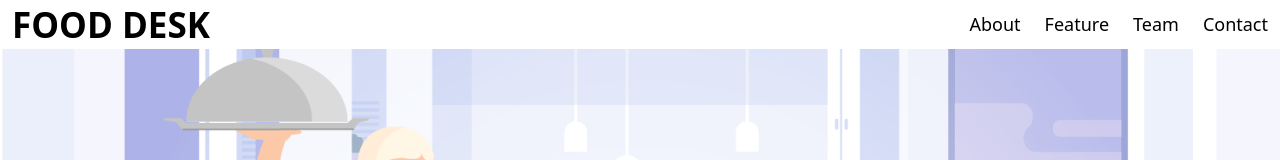
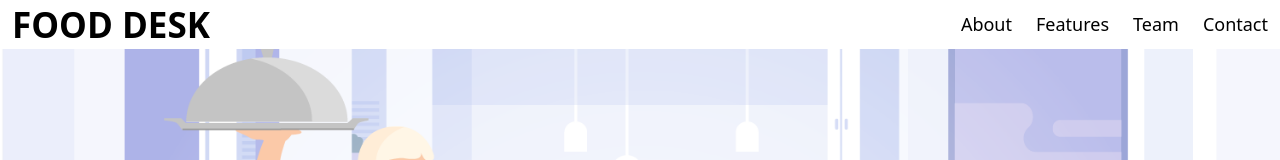
Before and after one commit to AlayKharadi/food-desk, a React (Create React App) app in the folder client/: page /Home in a window 1280 px wide. Shown: the top 160 px of the page. Built offline with nearby package versions, Linux system fonts and the light colour scheme.

Commit message:
Update Homepage.js
closes: #30

```diff
--- a/client/src/pages/Homepage.js
+++ b/client/src/pages/Homepage.js
@@ -18,7 +18,7 @@ export default function HomePage() {
 							<a href="#home" id="logo">FOOD DESK</a>
 							<div id="navbar-right">
 								<a href="#about" >About</a>
-								<a href="#Feature">Feature</a>
+								<a href="#Feature">Features</a>
 								<a href="#team">Team</a>
 								<a href="#contact">Contact</a>
 							</div>
@@ -46,7 +46,7 @@ export default function HomePage() {
 							<span className="w3-tag w3-wide"></span></h5>
 						<h1>
 							<nav style={{ paddingTop: "10%" }}>
-								<center><a href="#Feature" style={{ textDecoration: "underline", "color": "black", paddingTop: "90%" }}>FEATURE </a> </center>
+								<center><a href="#Feature" style={{ textDecoration: "underline", "color": "black", paddingTop: "90%" }}>FEATURES </a> </center>
 							</nav>
 						</h1>
 						<Feature />
```
